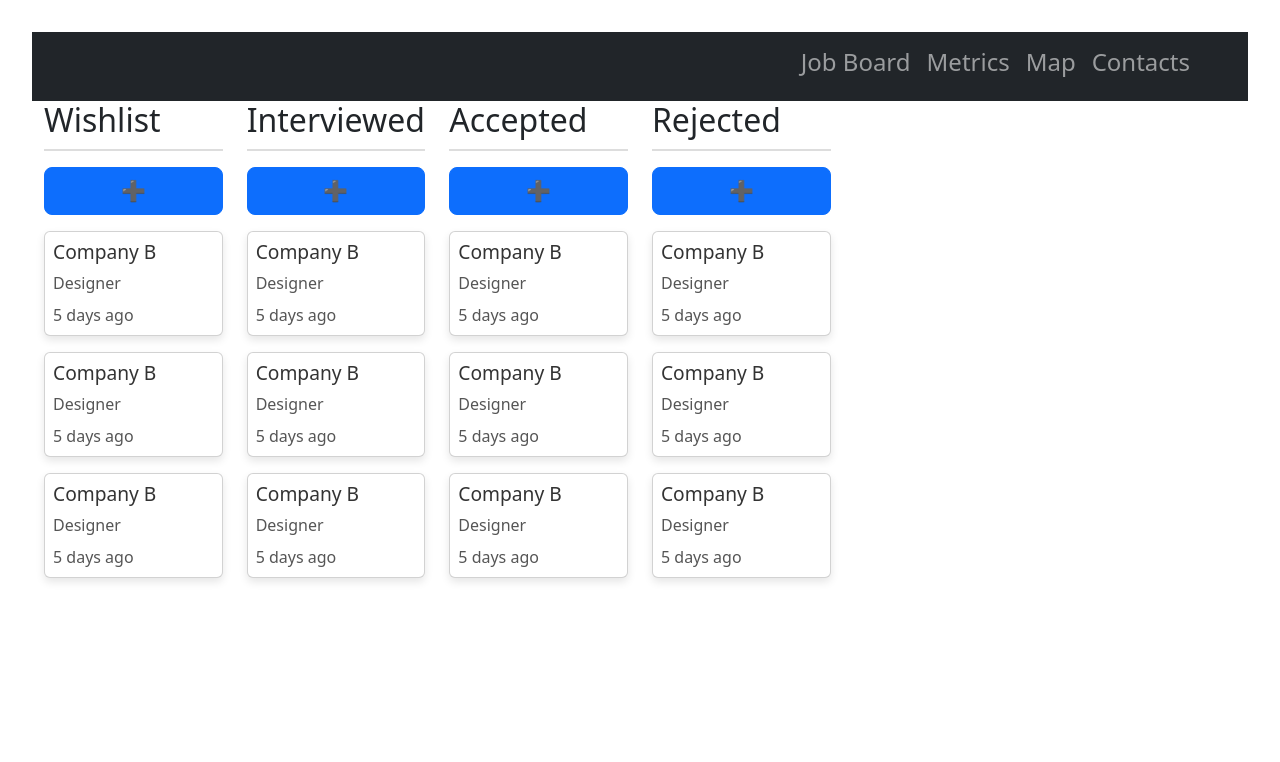
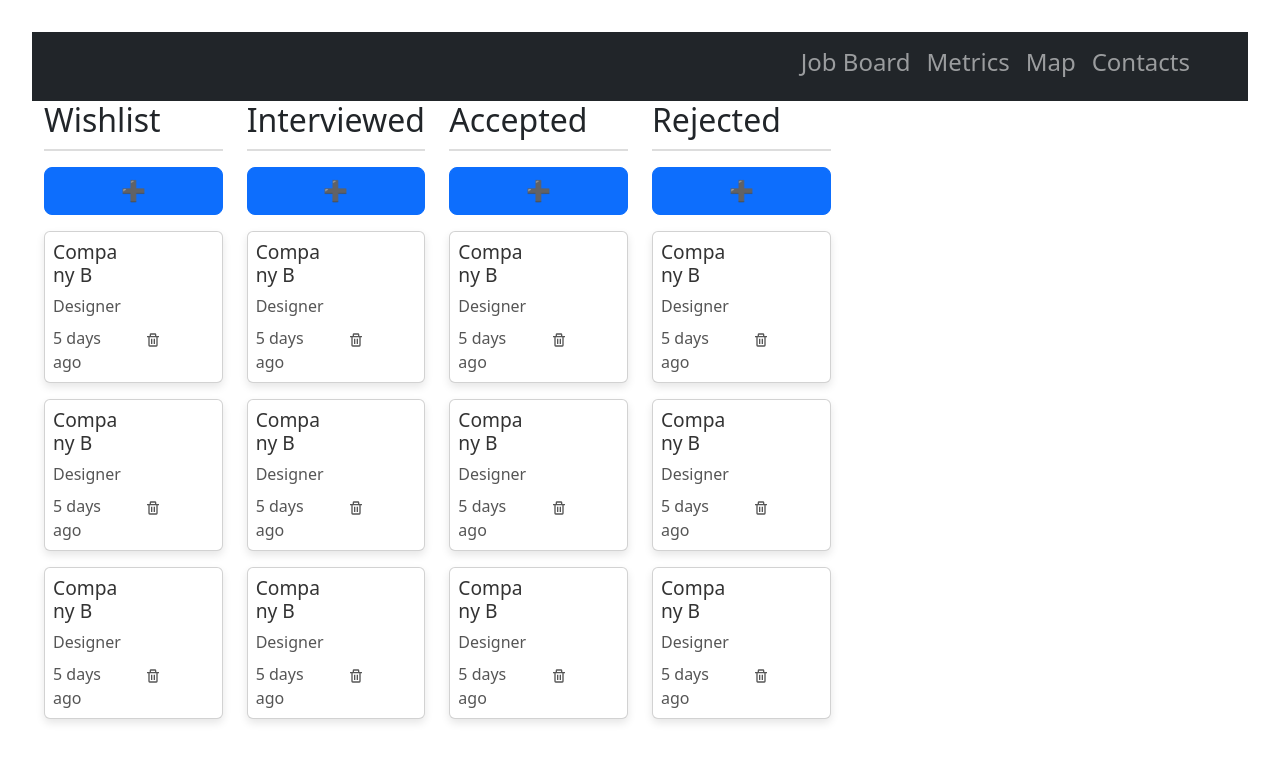
Before and after one commit to asahad/TrackMyHunt, a React (Vite) app: page / in a window 1280 px wide. Shown: the top 762 px of the page. Built offline with nearby package versions, Linux system fonts and the light colour scheme.

Commit message:
added trash icon from react-icons for deleting jobcards

```diff
--- a/package.json
+++ b/package.json
@@ -16,6 +16,7 @@
     "react-dnd": "^16.0.1",
     "react-dnd-html5-backend": "^16.0.1",
     "react-dom": "^18.2.0",
+    "react-icons": "^4.11.0",
     "reactstrap": "^9.2.0"
   },
   "devDependencies": {
--- a/src/components/JobCard.jsx
+++ b/src/components/JobCard.jsx
@@ -1,31 +1,43 @@
 // JobCard.jsx
-import { Card } from 'react-bootstrap';
-import { useDrag } from 'react-dnd';
-import { ItemTypes } from './Constants';
+import { Button, Card, Row, Col } from "react-bootstrap";
+import { useDrag } from "react-dnd";
+import { ItemTypes } from "./Constants";
+import { BiTrash } from "react-icons/bi";
 
-const JobCard=({ job })=> {
+const JobCard = ({ job }) => {
   const [{ opacity }, dragRef] = useDrag(
     () => ({
       type: ItemTypes.CARD,
       item: { job },
       collect: (monitor) => ({
-        opacity: monitor.isDragging() ? 0.5 : 1
-      })
+        opacity: monitor.isDragging() ? 0.5 : 1,
+      }),
     }),
     [job]
   );
   return (
-    <Card
-      ref={dragRef}
-      style={{ opacity }}
-      className="job-card mb-3"
-    >
+    <>
+      <Card ref={dragRef} style={{ opacity }} className="job-card mb-3">
         <Card.Body>
+          <Row>
+            <Col xs={6}>
               <Card.Title>{job.company}</Card.Title>
               <Card.Text>{job.position}</Card.Text>
+            </Col>
+          </Row>
+          <Row>
+            <Col xs={6}>
               <Card.Text>{job.daysAgo} days ago</Card.Text>
+            </Col>
+            <Col xs={6}>
+              <Card.Text>
+                <BiTrash />
+              </Card.Text>
+            </Col>
+          </Row>
         </Card.Body>
       </Card>
+    </>
   );
-}
+};
 export default JobCard;
```
Also changed, not shown: 1 other file (tests, documents, lock files or other folders). Lines whose indentation alone changed are shown as unchanged.
